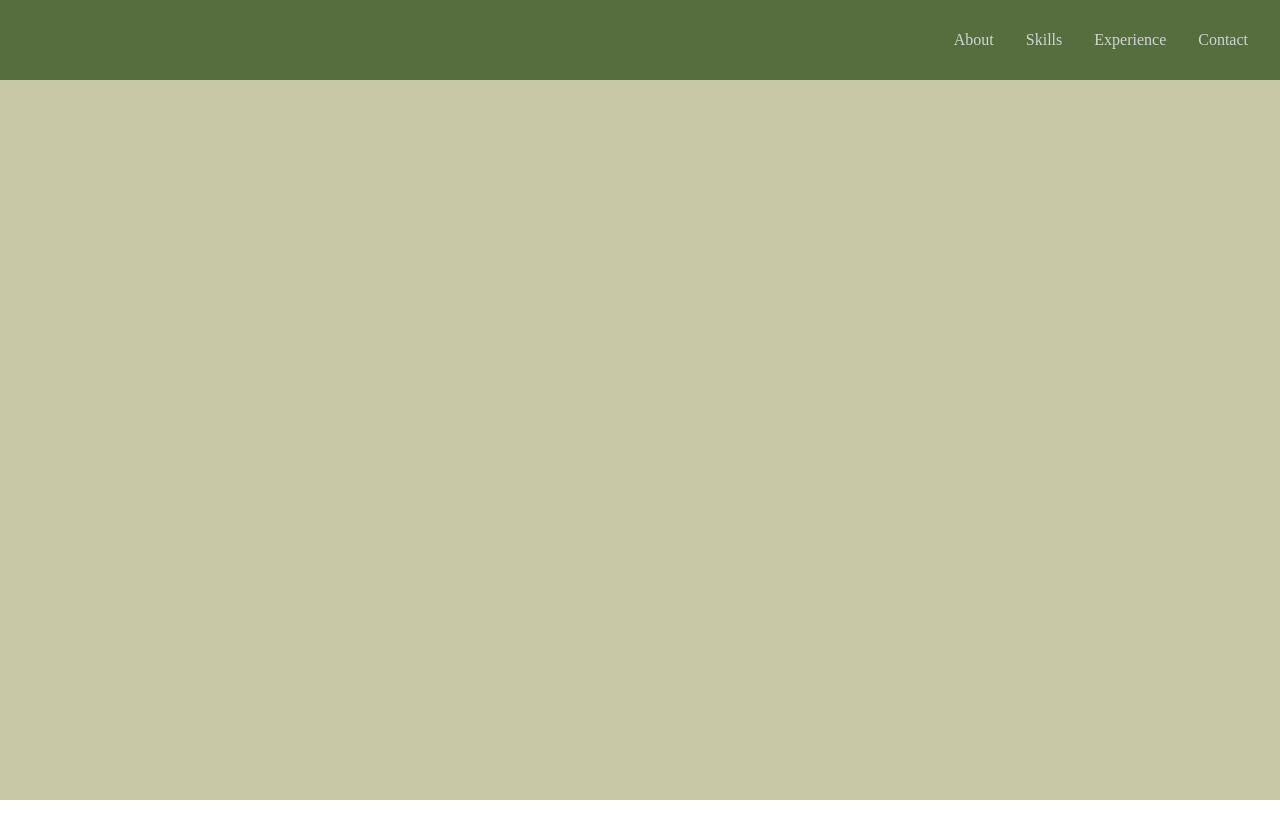
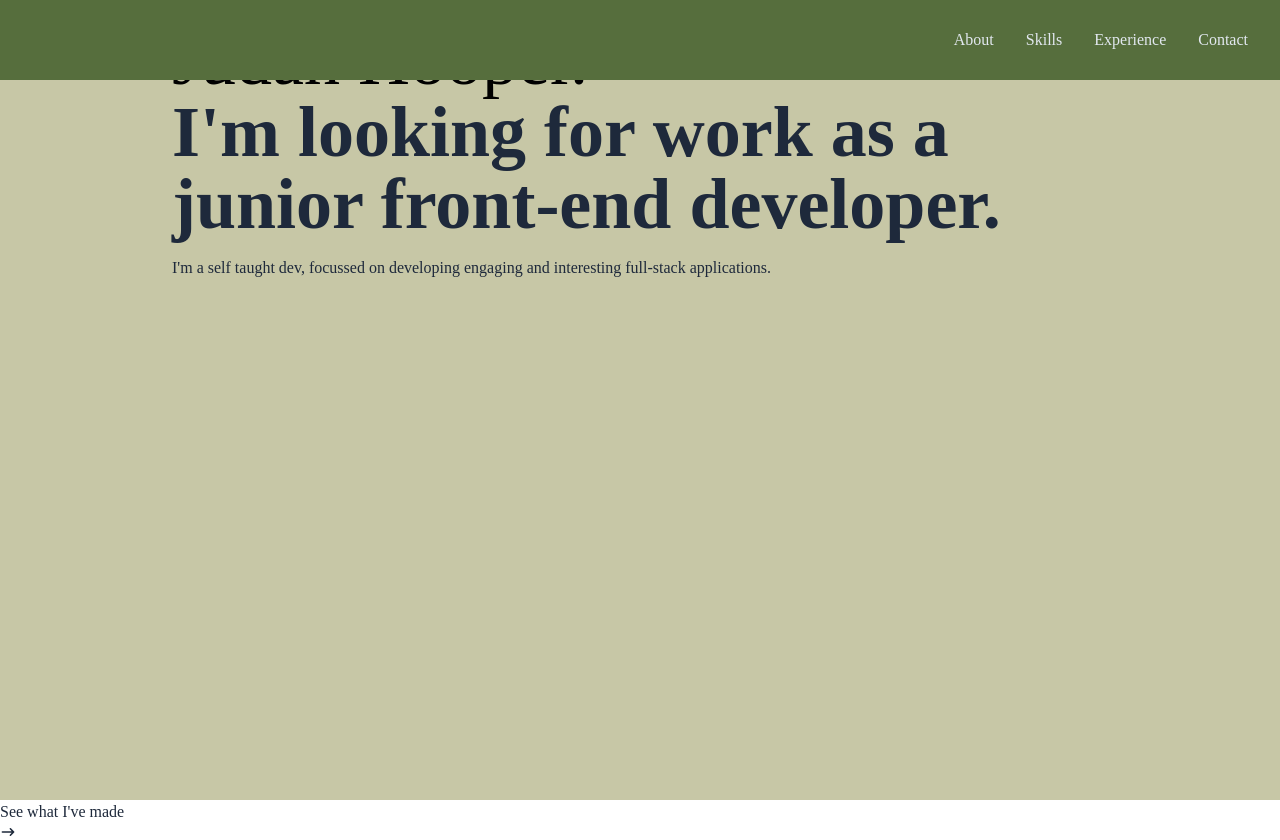
Before and after one commit to judahhooper/portfolio-website, a React (Create React App) app: page / in a window 1280 px wide. Before the commit the page ends 800 px from the top, so only its background shows below. Built offline with nearby package versions, Linux system fonts and the light colour scheme.

Commit message:
changes to hero

```diff
--- a/src/components/home.jsx
+++ b/src/components/home.jsx
@@ -4,7 +4,23 @@ import {HiArrowNarrowRight} from "react-icons/hi";
 
 const Home = () => {
   return (
-    <div className='w-full h-screen bg-[#C7C7A6]'>home</div>
+    <div className='w-full h-screen bg-[#C7C7A6]'>
+
+    {/* container */}
+    <div className='max-w-[1000px] mx-auto px-8 flex-col justify-center h-full'>
+        <p className='text-[#BF5700]'>My name is</p>
+        <h1 className='text-4xl sm:text-7xl font-bold]'>Judah Hooper.</h1>
+        <h2 className='text-4xl sm:text-7xl font-bold text-slate-800'>I'm looking for work as a junior front-end developer.</h2>
+        <p className='text-slate-800 py-4 max-w-[700px]'>I'm a self taught dev, focussed on developing engaging and interesting full-stack applications. </p>
+
+    </div>
+
+{/* allow button to be styled independently */}
+    <div>
+        <button className='text-slate-800'>See what I've made <HiArrowNarrowRight/></button>
+    </div>
+
+    </div>
   )
 };
 
--- a/src/components/navbar.jsx
+++ b/src/components/navbar.jsx
@@ -13,7 +13,7 @@ const [nav, setNav] = useState(false);
 const handleClick = () => setNav(!nav);
 
   return (
-    <div className='fixed w-full h-[80px] flex justify-between items-center px-4 bg-[#566e3d] text-gray-300'>
+    <div className='fixed w-full h-[80px] flex justify-between items-center px-4 bg-[#566e3d] text-slate-200'>
         <div>
             <img src="" alt='' ></img>
         </div>
```
